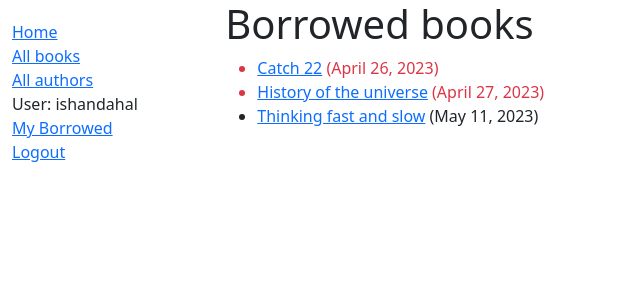
After one commit to ishandahal/django-locallibrary, a Django app: page /catalog/borrowed/ in a window 1280 px wide. The commit adds this page. Shown: the top 300 px of the page, without its empty margins (0-640 px from the left). Run offline with Django 4.2, Linux system fonts and the light colour scheme; a user stored in the database is signed in; data comes from the database, SQL or seed files in the repository; both versions use the stored data as it was after the commit.

Commit message:
Add functionality to view borrowed books

```diff
--- a/catalog/admin.py
+++ b/catalog/admin.py
@@ -43,10 +43,10 @@ class BookAdmin(admin.ModelAdmin):
 # Register the Admin class for BookInstance using the decorator
 @admin.register(BookInstance)
 class BookInstanceAdmin(admin.ModelAdmin):
-    list_display = ("book", "status", "due_back", "id")
+    list_display = ("book", "status", "borrower", "due_back", "id")
     list_filter = ("status", "due_back")
 
     fieldsets = (
         (None, {"fields": ("book", "imprint", "id")}),
-        ("Availability", {"fields": ("status", "due_back")}),
+        ("Availability", {"fields": ("status", "due_back", "borrower")}),
     )
--- a/catalog/models.py
+++ b/catalog/models.py
@@ -1,8 +1,8 @@
 from django.db import models
 from django.urls import reverse
+from django.contrib.auth.models import User
 import uuid
-
-# Create your models here.
+from datetime import date
 
 
 class Genre(models.Model):
@@ -98,8 +98,16 @@ class BookInstance(models.Model):
         help_text="Book availability",
     )
 
+    borrower = models.ForeignKey(User, on_delete=models.SET_NULL, null=True, blank=True)
+
+    @property
+    def is_overdue(self):
+        """Determine if the book is overdue based on due date and current date"""
+        return bool(self.due_back and date.today() > self.due_back)
+
     class Meta:
         ordering = ["due_back"]
+        permissions = (("can_mark_returned", "Set book as returned"),)
 
     def __str__(self) -> str:
         """String for representing the Model object"""
--- a/catalog/templates/base_generic.html
+++ b/catalog/templates/base_generic.html
@@ -27,6 +27,7 @@
             <li><a href="{% url 'authors' %}">All authors</a></li>
             {% if user.is_authenticated %}
              <li>User: {{ user.get_username }}</li>
+             <li><a href="{% url 'my-borrowed' %}">My Borrowed</a></li>
              <li><a href="{% url 'logout' %}?next={{ request.path }}">Logout</a></li>
             {% else %}
              <li><a href="{% url 'login' %}?next={{ request.path }}">Login</a></li>
--- /dev/null
+++ b/catalog/templates/catalog/bookinstance_list_borrowed.html
@@ -0,0 +1,19 @@
+{% extends "base_generic.html" %}
+
+{% block content %}
+    <h1>Borrowed books</h1>
+
+    {% if bookinstance_list %}
+    <ul>
+
+      {% for bookinst in bookinstance_list %}
+      <li class="{% if bookinst.is_overdue %}text-danger{% endif %}">
+        <a href="{% url 'book-detail' bookinst.book.pk %}">{{ bookinst.book.title }}</a> ({{ bookinst.due_back }})
+      </li>
+      {% endfor %}
+    </ul>
+
+    {% else %}
+      <p>There are no books borrowed.</p>
+    {% endif %}
+{% endblock %}
--- a/catalog/urls.py
+++ b/catalog/urls.py
@@ -7,4 +7,6 @@ urlpatterns = [
     path("book/<int:pk>", views.BookDetailView.as_view(), name="book-detail"),
     path("authors/", views.AuthorListView.as_view(), name="authors"),
     path("author/<int:pk>", views.AuthorDetailView.as_view(), name="author-detail"),
+    path("mybooks/", views.LoanedBooksByUserListView.as_view(), name="my-borrowed"),
+    path("borrowed/", views.LoanedBooksForLibrarians.as_view(), name="borrowed"),
 ]
--- a/catalog/views.py
+++ b/catalog/views.py
@@ -1,6 +1,9 @@
+from typing import Any
+from django.db.models.query import QuerySet
 from django.shortcuts import render
 from django.views import generic
 from .models import Book, Author, BookInstance, Genre
+from django.contrib.auth.mixins import LoginRequiredMixin, PermissionRequiredMixin
 
 
 def index(request):
@@ -54,3 +57,31 @@ class AuthorListView(generic.ListView):
 
 class AuthorDetailView(generic.DetailView):
     model = Author
+
+
+class LoanedBooksByUserListView(LoginRequiredMixin, generic.ListView):
+    """Generic class-based view listing books on loan to current user."""
+
+    model = BookInstance
+    template_name = "catalog/bookinstance_list_borrowed_user.html"
+    paginate_by = 10
+
+    def get_queryset(self):
+        return (
+            BookInstance.objects.filter(borrower=self.request.user)
+            .filter(status__exact="o")
+            .order_by("due_back")
+        )
+
+
+class LoanedBooksForLibrarians(PermissionRequiredMixin, generic.ListView):
+    """Generic class-based view listing all books loaned."""
+
+    model = BookInstance
+    template_name = "catalog/bookinstance_list_borrowed.html"
+    paginate_by = 10
+
+    permission_required = "catalog.can_mark_returned"
+
+    def get_queryset(self) -> QuerySet[Any]:
+        return BookInstance.objects.filter(status__exact="o").order_by("due_back")
```
Also changed, not shown: catalog/templates/catalog/bookinstance_list_borrowed_user.html (added, +19 -0 lines), catalog/migrations/0003_bookinstance_borrower_alter_bookinstance_id.py (added), catalog/migrations/0004_alter_bookinstance_options.py (added), db.sqlite3.
